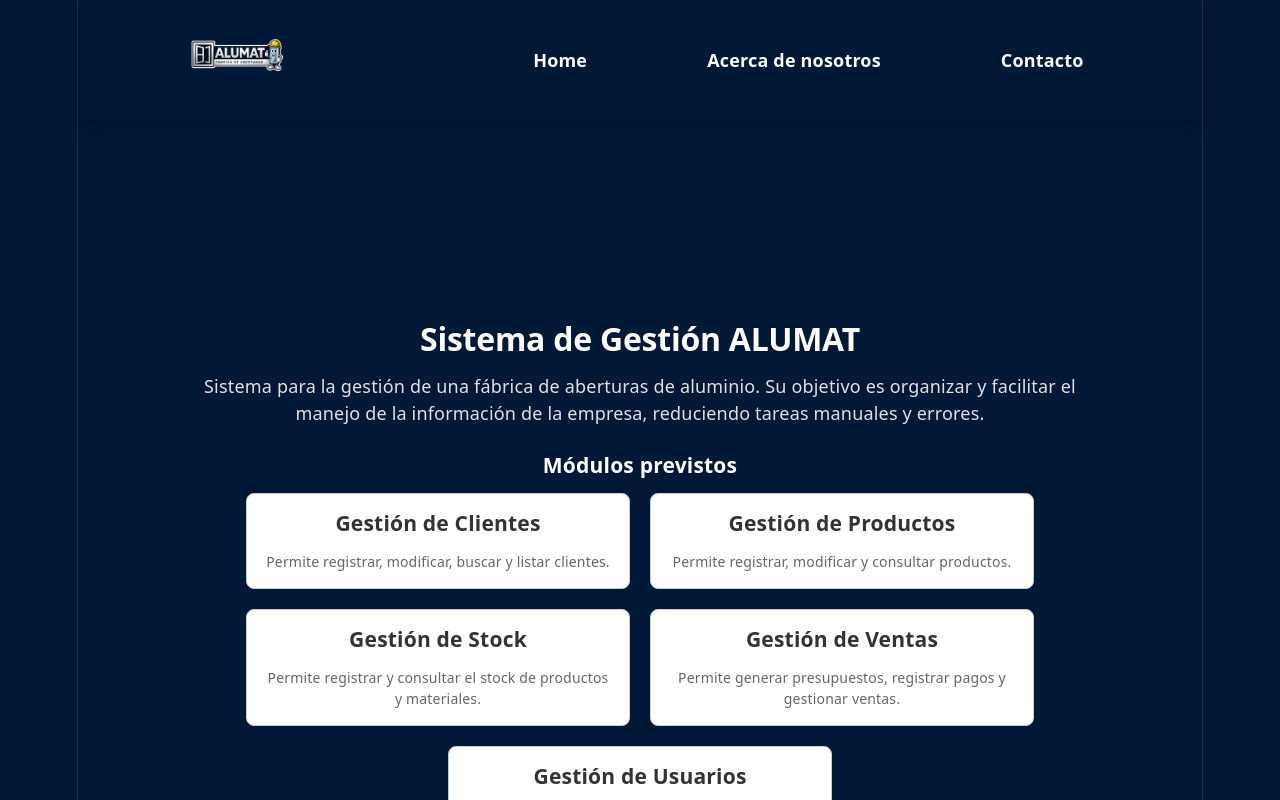
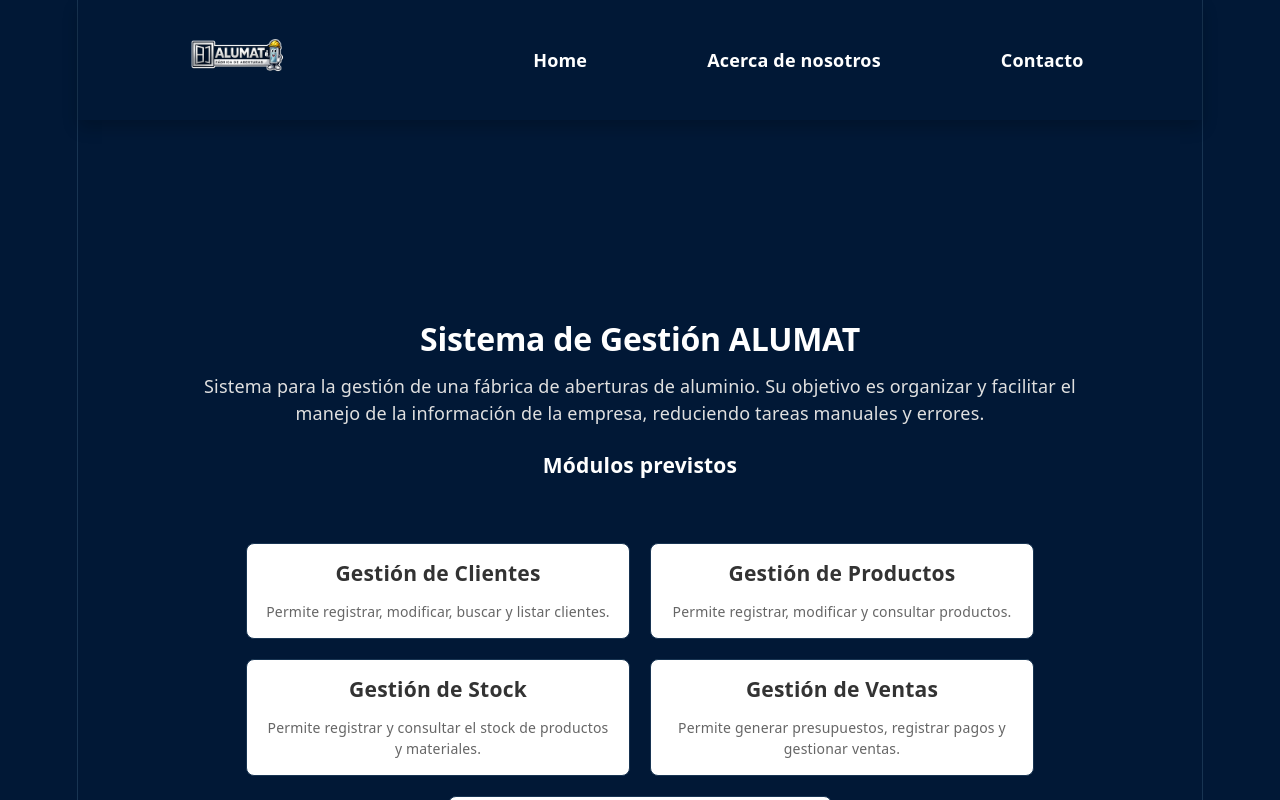
Before and after one commit to rejuanigg/alumat_frontend, a React (Vite) app in the folder alumat/: page / in a window 1280 px wide. Shown: the top 800 px of the page. Built offline with nearby package versions, Linux system fonts and the light colour scheme.

Commit message:
add: create animations for the cards

```diff
--- a/alumat/src/componentes/area-principal/Tarjeta/tarjeta.css
+++ b/alumat/src/componentes/area-principal/Tarjeta/tarjeta.css
@@ -1,6 +1,16 @@
 .tarjeta {
-    border: 1px solid #ccc;
+    border: 1px solid #183452;
     border-radius: 8px;
     padding: 16px;
     background: white;
+
+    transition: transform 0.25s ease, box-shadow 0.25s ease;
 }
+
+.tarjeta:hover {
+    transform: translateY(-8px);
+
+    box-shadow:
+        0 10px 20px rgba(0, 0, 0, 0.4),
+        0 0 12px rgba(77, 163, 255, 0.2);
+}
--- a/alumat/src/componentes/area-principal/area-principal.css
+++ b/alumat/src/componentes/area-principal/area-principal.css
@@ -27,6 +27,7 @@
     flex-wrap: wrap;
     gap: 20px;
     justify-content: center;
+    padding: 50px 20px;
 }
 
 .tarjeta {
```
